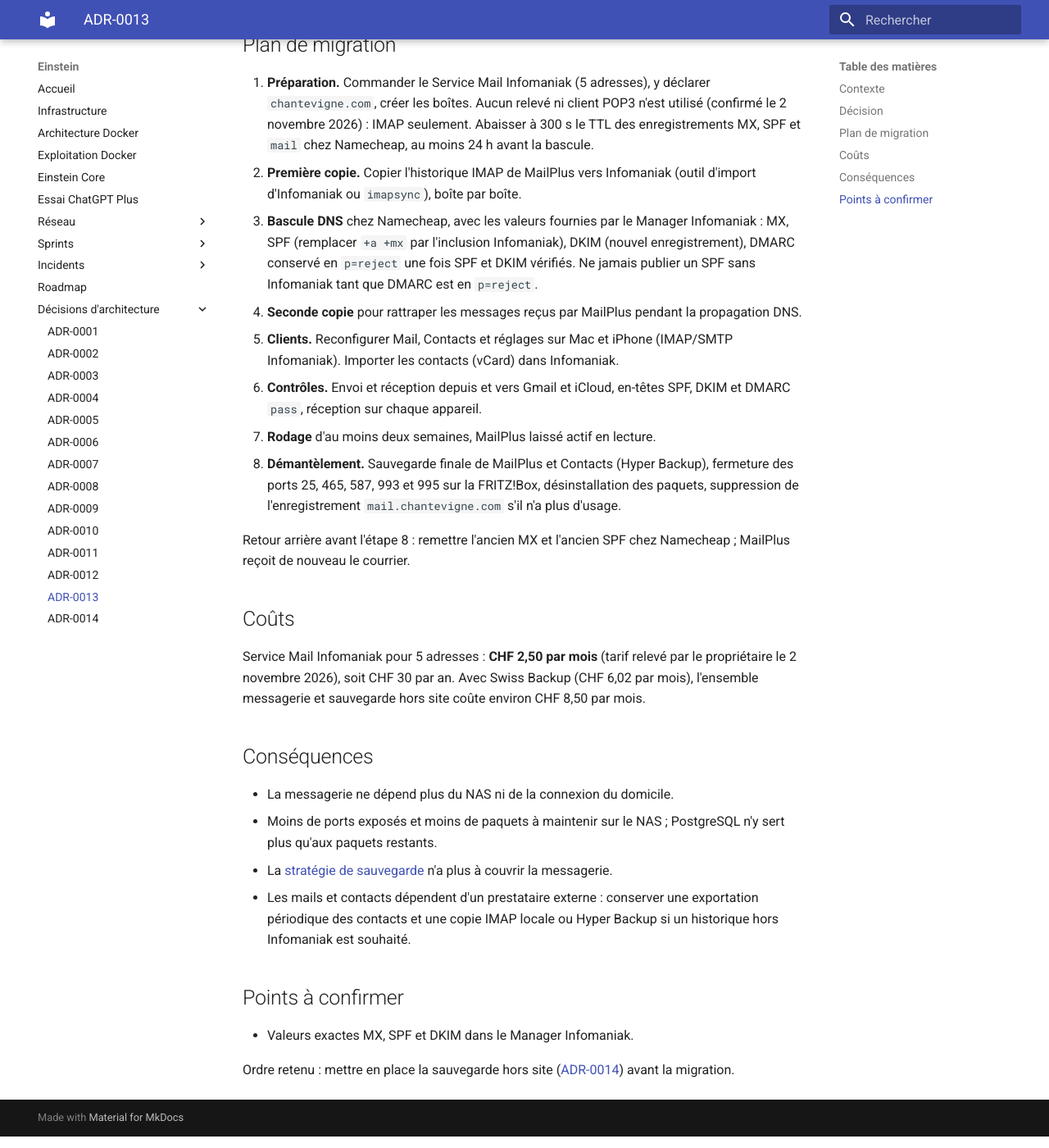
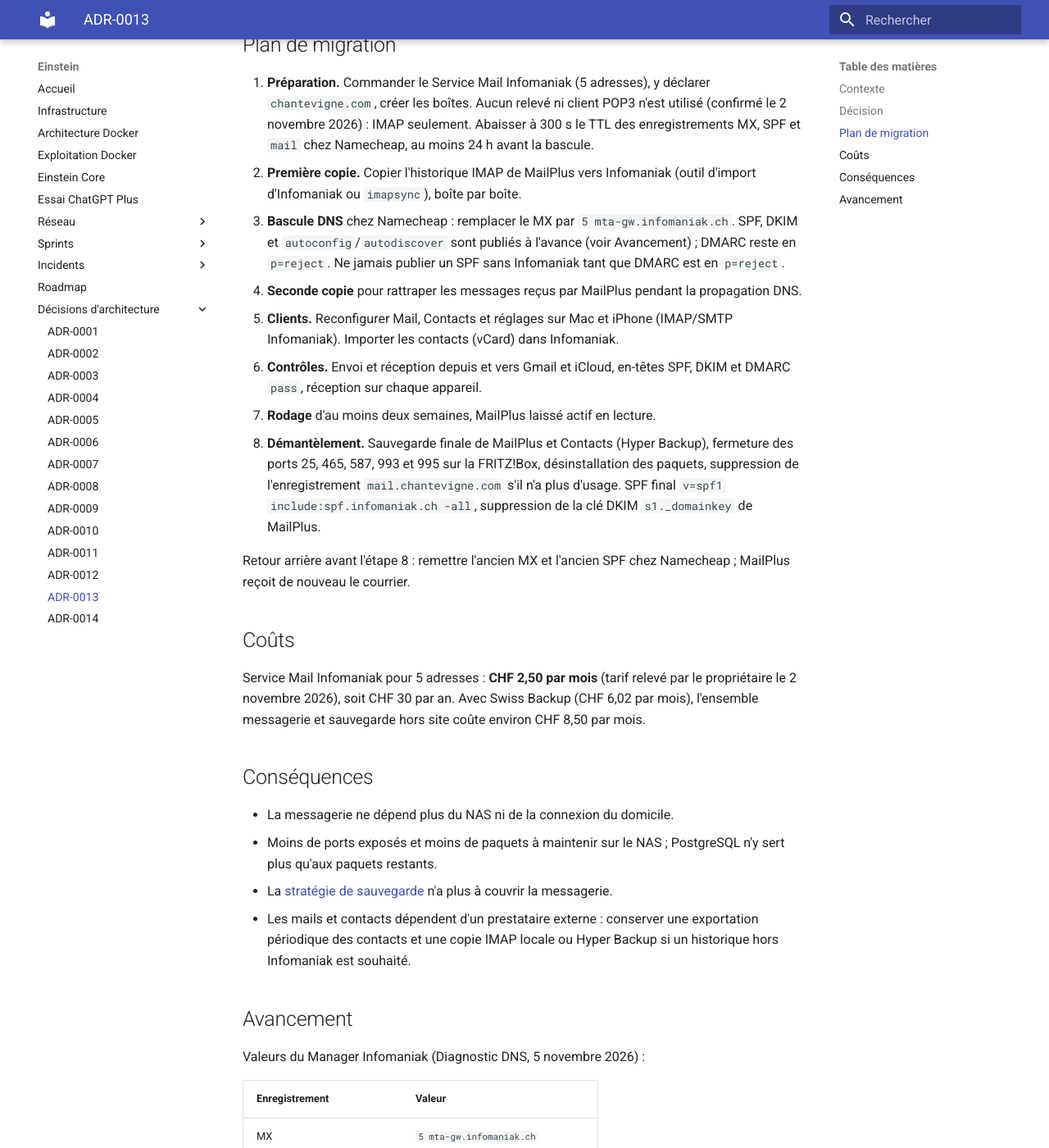
Before and after one commit to asanchez74/Einstein, an MkDocs documentation site: the page built from docs/adr/0013-migration-messagerie-infomaniak.md, in a window 1280 px wide and 1400 px high, scrolled down 1632 px. Shown: the whole window at 82% size. Built offline with MkDocs 1.6.1 and Material for MkDocs 9.7.7, drawn with Linux system fonts in a browser that asks for light colours; some of the changed text lies outside the part shown.

Commit message:
docs: ADR-0013, préparation Infomaniak et DNS publiés à l'avance
Co-Authored-By: Claude Opus 5.5 <noreply@anthropic.com>

```diff
--- a/docs/adr/0013-migration-messagerie-infomaniak.md
+++ b/docs/adr/0013-migration-messagerie-infomaniak.md
@@ -26,10 +26,10 @@ limites de ce choix :
 | MX | `10 mail.chantevigne.com` → `193.164.25.214` |
 | SPF | `v=spf1 +a +mx -all` |
 | DMARC | `v=DMARC1; p=reject; pct=100` |
-| DKIM | aucun sélecteur trouvé (`default`, `mail`, `synology`, `dkim`) |
+| DKIM | sélecteur `s1` (clé MailPlus, trouvée le 5 novembre 2026 dans Namecheap) |
 | Boîtes actives | tonio (4,5 Go), mimi (8,0 Go), clara et nono (quasi vides) |
 | Volume MailPlus | 22 Go au total (`/volume1/@MailPlus-Server`) |
-| Alias, listes, groupes | aucun |
+| Alias, listes, groupes | aucun relevé le 2 novembre ; `antonio.sanchez` → tonio signalé le 5 novembre |
 | Contacts | 1 488 dans Synology Contacts (CardDAV) |
 | Agendas | iCloud (Synology Calendar non utilisé) |
 
@@ -57,11 +57,10 @@ et moins bien intégré à Mail, Contacts et Calendrier d'Apple).
    bascule.
 2. **Première copie.** Copier l'historique IMAP de MailPlus vers Infomaniak
    (outil d'import d'Infomaniak ou `imapsync`), boîte par boîte.
-3. **Bascule DNS** chez Namecheap, avec les valeurs fournies par le Manager
-   Infomaniak : MX, SPF (remplacer `+a +mx` par l'inclusion Infomaniak), DKIM
-   (nouvel enregistrement), DMARC conservé en `p=reject` une fois SPF et DKIM
-   vérifiés. Ne jamais publier un SPF sans Infomaniak tant que DMARC est en
-   `p=reject`.
+3. **Bascule DNS** chez Namecheap : remplacer le MX par `5 mta-gw.infomaniak.ch`.
+   SPF, DKIM et `autoconfig`/`autodiscover` sont publiés à l'avance (voir
+   Avancement) ; DMARC reste en `p=reject`. Ne jamais publier un SPF sans
+   Infomaniak tant que DMARC est en `p=reject`.
 4. **Seconde copie** pour rattraper les messages reçus par MailPlus pendant la
    propagation DNS.
 5. **Clients.** Reconfigurer Mail, Contacts et réglages sur Mac et iPhone
@@ -72,7 +71,8 @@ et moins bien intégré à Mail, Contacts et Calendrier d'Apple).
 8. **Démantèlement.** Sauvegarde finale de MailPlus et Contacts (Hyper Backup),
    fermeture des ports 25, 465, 587, 993 et 995 sur la FRITZ!Box, désinstallation
    des paquets, suppression de l'enregistrement `mail.chantevigne.com` s'il n'a
-   plus d'usage.
+   plus d'usage. SPF final `v=spf1 include:spf.infomaniak.ch -all`, suppression
+   de la clé DKIM `s1._domainkey` de MailPlus.
 
 Retour arrière avant l'étape 8 : remettre l'ancien MX et l'ancien SPF chez
 Namecheap ; MailPlus reçoit de nouveau le courrier.
@@ -95,9 +95,23 @@ environ CHF 8,50 par mois.
   exportation périodique des contacts et une copie IMAP locale ou Hyper Backup
   si un historique hors Infomaniak est souhaité.
 
-## Points à confirmer
+## Avancement
 
-- Valeurs exactes MX, SPF et DKIM dans le Manager Infomaniak.
+Valeurs du Manager Infomaniak (Diagnostic DNS, 5 novembre 2026) :
+
+| Enregistrement | Valeur |
+|---|---|
+| MX | `5 mta-gw.infomaniak.ch` |
+| SPF | `include:spf.infomaniak.ch` |
+| DKIM | sélecteur `20261105` (RSA 2048 bits) |
+| `autoconfig`, `autodiscover` | CNAME `infomaniak.com.` |
+
+- **5 novembre 2026.** Service Mail commandé, domaine déclaré, boîtes tonio,
+  mimi, clara et nono créées, alias `antonio.sanchez` sur tonio. TTL du MX et du
+  SPF à 5 min chez Namecheap. Publiés sans effet sur la réception (vérifiés par
+  `dig`) : DKIM `20261105._domainkey`, CNAME `autoconfig` et `autodiscover`, SPF
+  transitoire `v=spf1 +a +mx include:spf.infomaniak.ch -all` (NAS et
+  Infomaniak autorisés). MX inchangé.
 
 Ordre retenu : mettre en place la sauvegarde hors site
 ([ADR-0014](0014-strategie-sauvegarde-3-2-1.md)) avant la migration.
```
